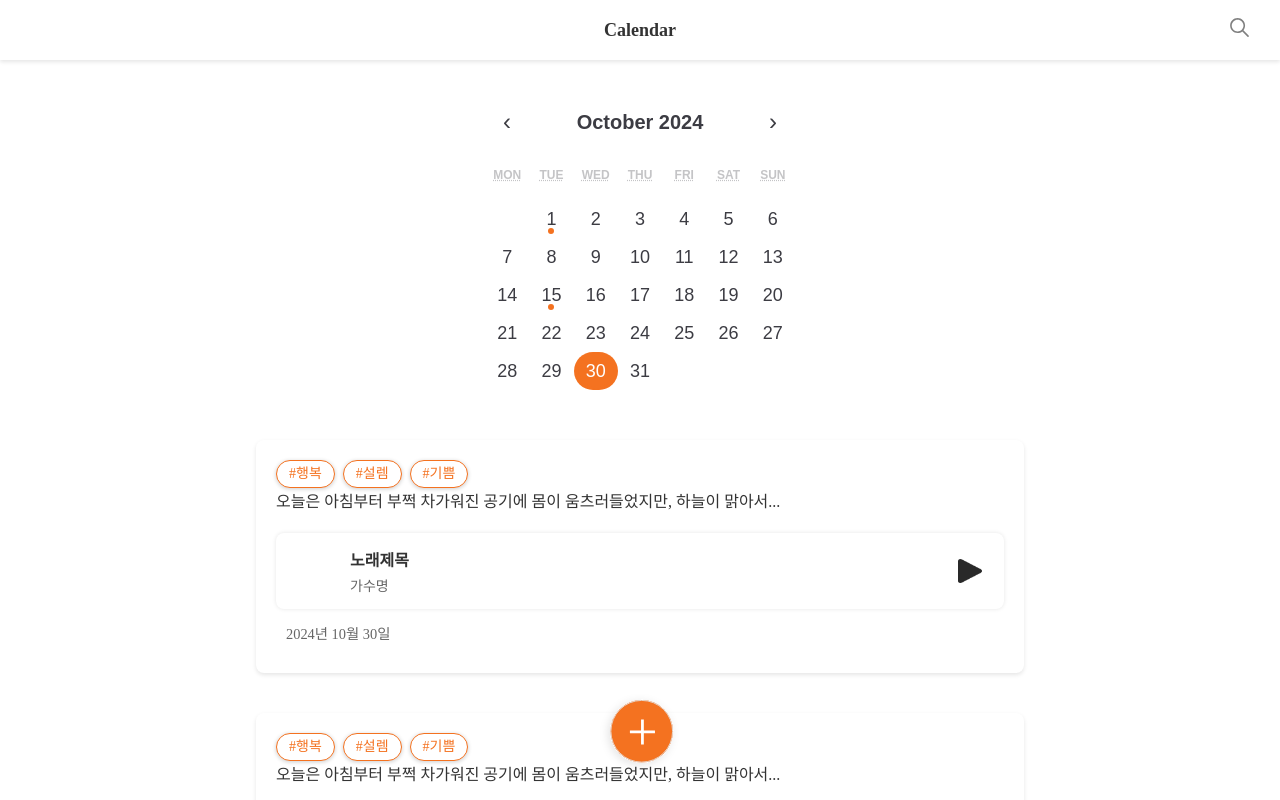
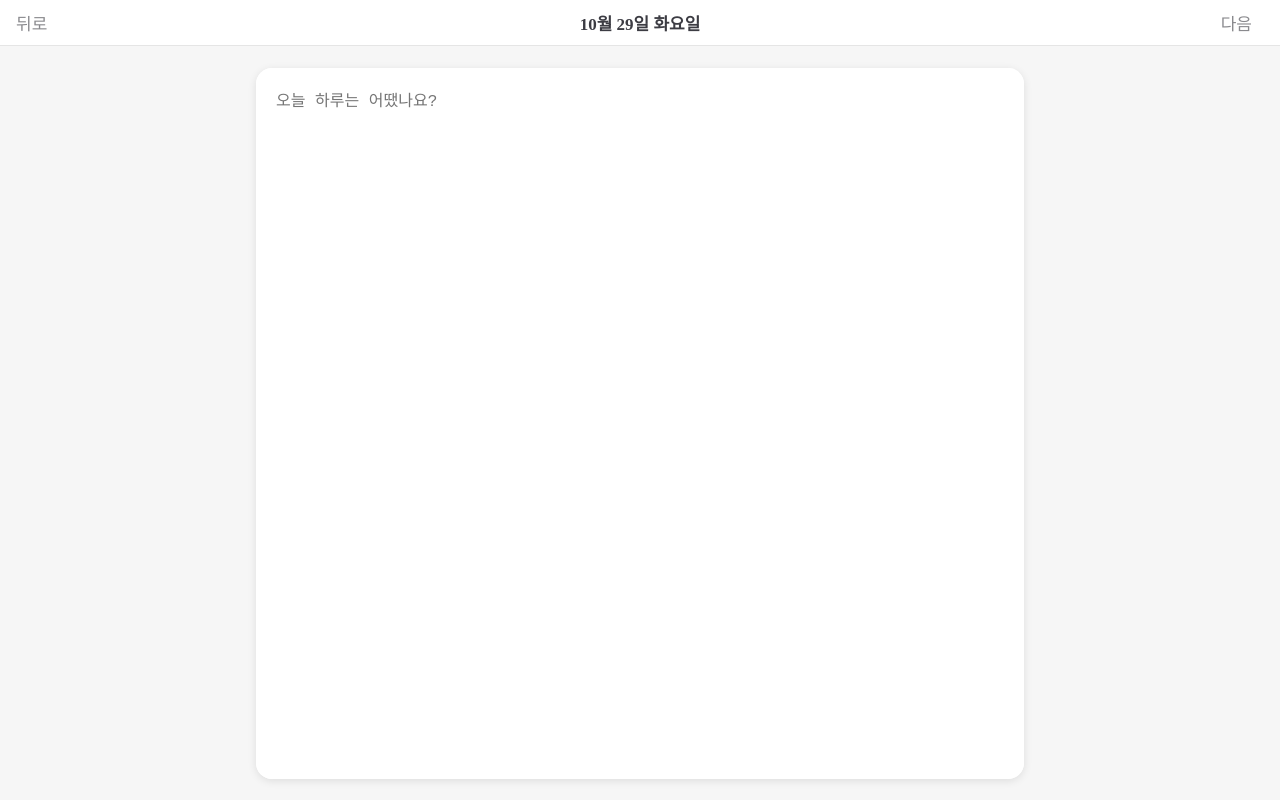
Before and after one commit to moyeothon/team05_FE, a React (Vite) app: page /writing in a window 1280 px wide. Shown: the top 800 px of the page. Built offline with nearby package versions, Linux system fonts and the light colour scheme.

Commit message:
FEAT_router

```diff
--- a/package.json
+++ b/package.json
@@ -15,7 +15,9 @@
     "react": "^18.3.1",
     "react-calendar": "^5.1.0",
     "react-dom": "^18.3.1",
-    "react-icons": "^5.3.0"
+    "react-icons": "^5.3.0",
+    "react-router-dom": "^6.27.0",
+    "react-toastify": "^10.0.6"
   },
   "devDependencies": {
     "@eslint/js": "^9.13.0",
--- a/src/App.jsx
+++ b/src/App.jsx
@@ -1,20 +1,32 @@
-import { useState } from 'react'
-import './App.css'
+import { BrowserRouter } from 'react-router-dom';
+import { Routes, Route } from 'react-router-dom';
+import Writing from './pages/Writing/Writing';
+import EmotionMusicPage from './pages/Emotional/EmotionMusicPage';
+import { ToastContainer } from 'react-toastify';
+import 'react-toastify/dist/ReactToastify.css';
 
-import Writing from './pages/Writing/Writing'
-import Calendar from './pages/Calender/Calender'
-// import Start from './pages/StartApp'
-import EmotionMusicPage from './pages/Emotional/EmotionMusicPage'
-import Start from './pages/StartApp'
 function App() {
   return (
-    <>
-      {/* <EmotionMusicPage/> */}
-      {/* <Start/> */}
-      <Calendar/>
-      {/* <Writing/> */}
-    </>
-  )
+    <BrowserRouter>
+      <Routes>
+        <Route path="/writing" element={<Writing />} />
+        <Route path="/emotion" element={<EmotionMusicPage />} />
+        {/* 필요한 다른 라우트들 */}
+      </Routes>
+      <ToastContainer
+        position="top-center"
+        autoClose={1500}
+        hideProgressBar={false}
+        newestOnTop={false}
+        closeOnClick
+        rtl={false}
+        pauseOnFocusLoss
+        draggable
+        pauseOnHover
+        theme="colored"
+      />
+    </BrowserRouter>
+  );
 }
 
-export default App
+export default App;
--- a/src/components/DiarySection/DiarySection.css
+++ b/src/components/DiarySection/DiarySection.css
@@ -69,3 +69,7 @@
 .diary-button:hover {
   opacity: 0.9;
 }
+
+.emotion-tags-2{
+    margin-bottom: 10px;
+}
--- a/src/components/DiarySection/DiarySection.jsx
+++ b/src/components/DiarySection/DiarySection.jsx
@@ -5,7 +5,7 @@ import './DiarySection.css';
 const DiarySection = ({ value, playbutton }) => {
     return (
         <div className='diary-section'>
-            <div className="emotion-tags">
+            <div className="emotion-tags-2">
                 <span className="emotion-tag">#행복</span>
                 <span className="emotion-tag">#설렘</span>
                 <span className="emotion-tag">#기쁨</span>
--- a/src/components/Header.css
+++ b/src/components/Header.css
@@ -19,8 +19,8 @@
 
 .header-left {
   position: absolute;
-  left: 52%;
-  transform: translateX(-48%);
+  left: 50%;
+  transform: translateX(-50%);
 }
 
 .header-right {
@@ -36,6 +36,17 @@
 }
 
 .header-right .next {
+  font-size: 17px;
+  color: #3C3C4399;
+  cursor: pointer;
+}
+
+.header-back {
+  position: absolute;
+  left: 16px;
+}
+
+.header-back .back {
   font-size: 17px;
   color: #3C3C4399;
   cursor: pointer;
@@ -59,6 +70,10 @@
   .header-right .next {
     font-size: 17px;
   }
+
+  .header-back .back {
+    font-size: 17px;
+  }
 }
 
 /* 아주 작은 화면 설정 */
@@ -74,4 +89,8 @@
   .header-right .next {
     font-size: 12px;
   }
+
+  .header-back .back {
+    font-size: 12px;
+  }
 }
--- a/src/components/Header.jsx
+++ b/src/components/Header.jsx
@@ -1,15 +1,39 @@
 import React from 'react';
+import { useNavigate, useLocation } from 'react-router-dom';
 import './Header.css';
 
-const Header = () => {
+const Header = ({ diaryText, onNext }) => {
+  const navigate = useNavigate();
+  const location = useLocation();
+
+  const handleNext = () => {
+    if (location.pathname === '/writing') {
+      if (onNext()) {
+        navigate('/emotion', { state: { diaryText } });
+      }
+    }
+  };
+
+  const handleBack = () => {
+    navigate(-1);
+  };
+
   return (
     <header className="header">
       <div className="header-content">
+        <div className="header-back">
+          <span className="back" onClick={handleBack}>뒤로</span>
+        </div>
         <div className="header-left">
-          <span className="date">10월 29일 화요일 ▼</span>
+          <span className="date">10월 29일 화요일</span>
         </div>
         <div className="header-right">
-          <span className="next">다음</span>
+          {location.pathname === '/writing' && (
+            <span className="next" onClick={handleNext}>다음</span>
+          )}
+          {location.pathname === '/emotion' && (
+            <span className="next" onClick={handleNext}>완료</span>
+          )}
         </div>
       </div>
     </header>
--- a/src/pages/Calender/Calender.css
+++ b/src/pages/Calender/Calender.css
@@ -52,6 +52,7 @@
   margin-top: -15px;
   padding-bottom: 10px;
   box-shadow: 0px 4px 6px #00000026;
+
 }
 
 .emotion-tag {
--- a/src/pages/Emotional/EmotionMusicPage.jsx
+++ b/src/pages/Emotional/EmotionMusicPage.jsx
@@ -3,6 +3,7 @@ import Header from "../../components/Header"
 import AIBtn from "../../components/Emotional/AIBtn"
 import axios from 'axios';
 import emotions from '../../assets/emotions.json';
+import { useLocation } from 'react-router-dom';
 
 import "./EmotionMusicPage.css"
 
@@ -208,7 +209,7 @@ const Todays = ({ diaryText }) => {
                     messages: [
                         {
                             role: 'user',
-                            content: `이 일기의 감정을 분석하여 기쁨,감사,만족,사랑,뿌듯함,활력,여유,기대감,슬픔,외로움,아쉬움,후회,불안,피로,실망,서운함,혼란,놀람,고민,설렘,부담,의심,두려움,위안 중 3가지를 골라 출력해줘 "${text}"`,
+                            content: `이 일기의 감정을 분석하여 기쁨,감사,만족,사랑,뿌듯함,활력,여유,기대감,슬픔,외로움,아쉬움,후회,불안,피로,실망,서운함,혼란,놀람,고민,설렘,부담,의심,두려움,위안 중 3가지를 골라 ��력해줘 "${text}"`,
                         }
                     ],
                     max_tokens: 150,
@@ -411,9 +412,10 @@ const Todays = ({ diaryText }) => {
 }
 
 function EmotionMusicPage() {
-
-    const [diaryText, setDiaryText] = useState(`오늘은 아침부터 왠지 모르게 설렘이 가득한 하루였다. 눈을 뜨자마자 창문으로 들어오는 햇살이 참 따스해서 기분이 좋아졌고, 그 느낌을 담아 하루를 시작했다. 출근길에는 좋아하는 노래를 듣고, 간간히 스쳐가는 가을 바람에 행복이 묻어나는 듯했다.
-점심때는 동료들과 한껏 웃으며 시간을 보냈다. 웃음소리가 사무실을 가득 채우는 순간들이 참 소중하다는 걸 느꼈다. 오후 내내 마음이 기쁘고 가볍게 날아다니는 기분이 들었다.`);
+    const location = useLocation();
+    const [diaryText, setDiaryText] = useState(
+        location.state?.diaryText || `오늘은 아침부터...` // 기본 텍스트는 fallback으로 사용
+    );
 
     return (
         <div className="emotion-music-page">
--- a/src/pages/Writing/Writing.jsx
+++ b/src/pages/Writing/Writing.jsx
@@ -1,16 +1,43 @@
-import React from 'react';
+import React, { useState } from 'react';
 import './Writing.css';
 import Header from '../../components/Header';
+import { toast } from 'react-toastify';
+import 'react-toastify/dist/ReactToastify.css';
 
 const Writing = () => {
+  const [diaryText, setDiaryText] = useState('');
+
+  const validateDiary = () => {
+    if (!diaryText.trim()) {
+      toast.error('일기 내용을 적어주세요!');
+      return false;
+    }
+
+    const lines = diaryText.trim().split('\n').filter(line => line.trim().length > 0);
+    if (lines.length <= 1) {
+      toast.error('조금만 더 성의있는 일기를 적어주세요!');
+      return false;
+    }
+
+    return true;
+  };
+
+  const handleNext = () => {
+    if (validateDiary()) {
+      // 다음 페이지로 이동하는 로직
+    }
+  };
+
   return (
     <div className='writing-page'>
-      <Header/>
+      <Header diaryText={diaryText} onNext={handleNext}/>
       <div className="writing-content-background">
         <div className="writing-content-box">
           <textarea
             className='input-part'
             placeholder='오늘 하루는 어땠나요?'
+            value={diaryText}
+            onChange={(e) => setDiaryText(e.target.value)}
           />
         </div>
       </div>
```
Also changed, not shown: 1 other file (tests, documents, lock files or other folders).
